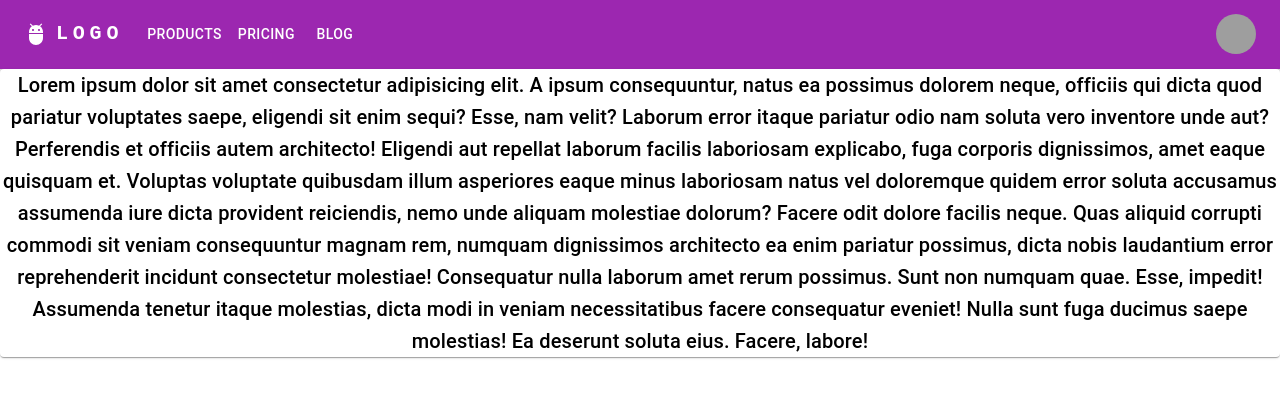
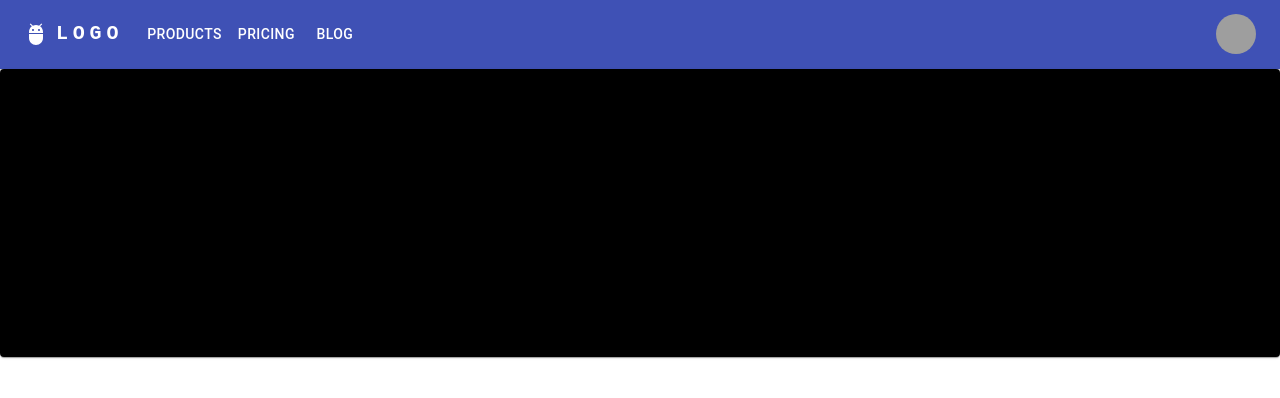
Before and after one commit to acudworth3/atc_portfolio, a React (Create React App) app: page / in a window 1280 px wide. Shown: the top 398 px of the page. Built offline with nearby package versions, Linux system fonts and the light colour scheme; grey boxes are pictures that could not be loaded.

Commit message:
improve theme

```diff
--- a/src/App.tsx
+++ b/src/App.tsx
@@ -13,6 +13,7 @@ export default function App() {
       <NavBar />
       <Routes>
         <Route path="/" element={<Homepage />} />
+        <Route path="/atc_portfolio" element={<Homepage />} />
         <Route path="page1" element={<Page1 />} />
         <Route path="page2" element={<Page2 />} />
         <Route path="page3" element={<Page3 />} />
--- a/src/app/ThemeMui.tsx
+++ b/src/app/ThemeMui.tsx
@@ -1,15 +1,20 @@
-import { createTheme } from "@mui/material/styles";
+import { createTheme, ThemeOptions } from "@mui/material/styles";
 import { green, purple } from "@mui/material/colors";
 
 //https://bareynol.github.io/mui-theme-creator/
 //https://mui.com/material-ui/customization/default-theme
-export const Theme = createTheme({
+export const themeOptions: ThemeOptions = {
   palette: {
     primary: {
-      main: purple[500],
+      main: "#3f51b5",
     },
     secondary: {
-      main: green[500],
+      main: "#f50057",
+    },
+    background: {
+      paper: "#000000",
     },
   },
-});
+};
+
+export const Theme = createTheme(themeOptions);
--- a/src/features/navBar/NavBar.tsx
+++ b/src/features/navBar/NavBar.tsx
@@ -13,6 +13,7 @@ import Tooltip from "@mui/material/Tooltip";
 import MenuItem from "@mui/material/MenuItem";
 import AdbIcon from "@mui/icons-material/Adb";
 
+// TODO setup links to pages
 const pages = ["Products", "Pricing", "Blog"];
 const settings = ["Profile", "Account", "Dashboard", "Logout"];
 
```
